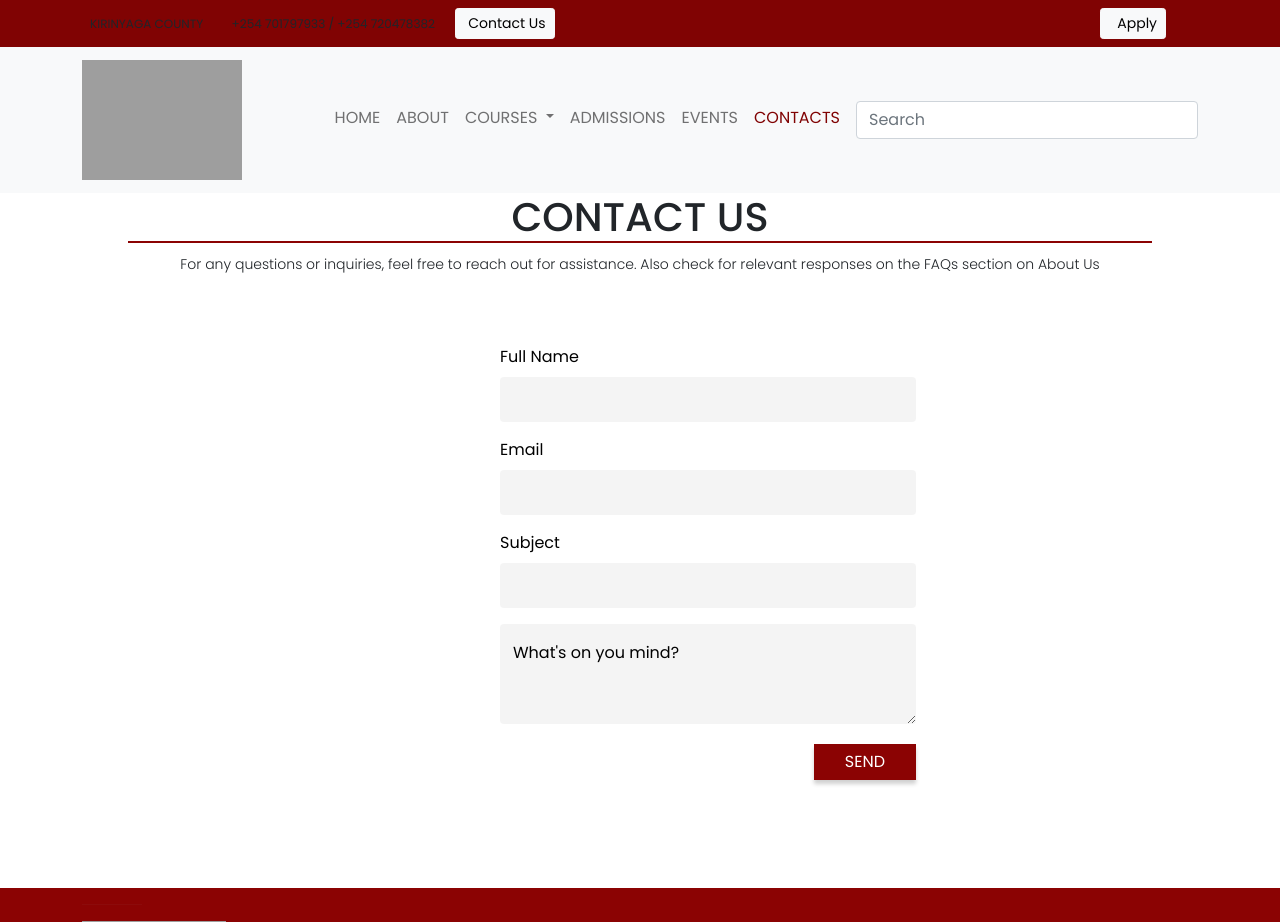
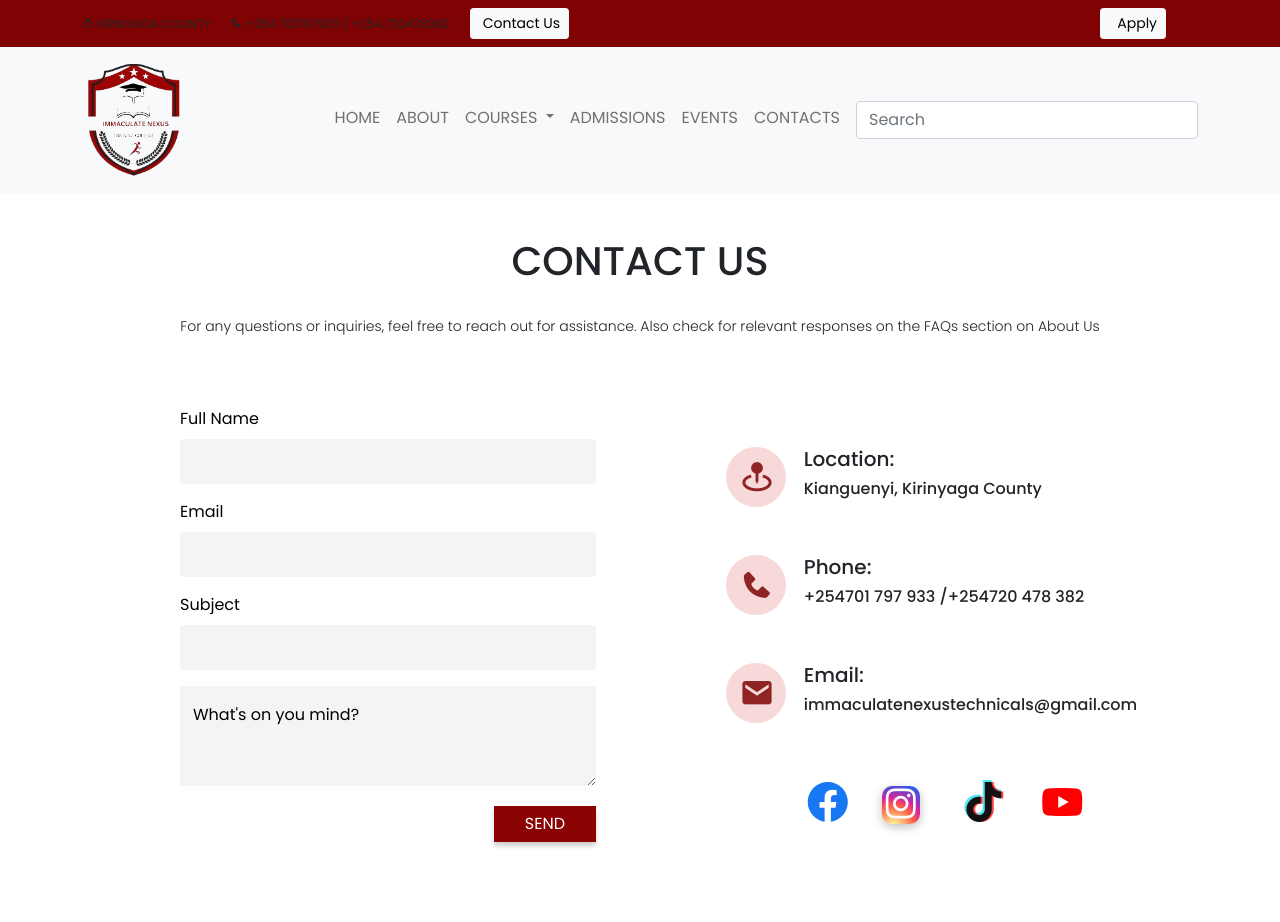
Before and after one commit to JanetKabiru/immacuate-nexus, a Django app: page /contacts in a window 1280 px wide. Shown: the top 922 px of the page. Run offline with Django 5.2, Linux system fonts and the light colour scheme; grey boxes are pictures that could not be loaded.

Commit message:
Update as at 13-5-2024

```diff
--- a/immaculate/templates/contacts.html
+++ b/immaculate/templates/contacts.html
@@ -1,102 +1,10 @@
-<!doctype html>
-<html lang="en">
-
-<head>
-  <!-- Required meta tags -->
-  <meta charset="utf-8">
-  <meta name="viewport" content="width=device-width, initial-scale=1">
-  <title>IMMACULATE NEXUS TRAINING COLLEGE</title>
-
-  <!-- ---css--- -->
-  <link rel="stylesheet" href="INTC.css">
-
-  <!-- --google font-- -->
-  <link rel="preconnect" href="https://fonts.googleapis.com">
-  <link rel="preconnect" href="https://fonts.gstatic.com" crossorigin>
-  <link
-    href="https://fonts.googleapis.com/css2?family=Poppins:ital,wght@0,100;0,200;0,300;0,400;0,500;0,600;0,700;0,800;0,900;1,100;1,200;1,300;1,400;1,500;1,600;1,700;1,800;1,900&display=swap"
-    rel="stylesheet">
-
-  <!-- Bootstrap 5 -->
-  <link href="https://cdn.jsdelivr.net/npm/bootstrap@5.0.2/dist/css/bootstrap.min.css" rel="stylesheet"
-    integrity="sha384-EVSTQN3/azprG1Anm3QDgpJLIm9Nao0Yz1ztcQTwFspd3yD65VohhpuuCOmLASjC" crossorigin="anonymous">
-    <link rel="stylesheet" href="https://stackpath.bootstrapcdn.com/font-awesome/4.7.0/css/font-awesome.min.css">
-
-  <!-- ---description check links--- -->
-  <link href="https://cdn.jsdelivr.net/npm/bootstrap@1.5.0/font/bootstrap-icons.css">
-
-  <!-- ---boxicon link-- -->
-  <link rel="stylesheet" href="https://unpkg.com/boxicons@latest/css/boxicons.min.css">
-</head>
-
-<body>
-  <header>
-    <div id="topbar" class="primary-color align-items-center pt-2 pb-2 text-dark
-      d-none d-lg-flex">
-      <div class="container">
-        <div class="row left-info">
-          <div class="col-lg-8 text-start">
-            <span class="top-header-span me-3 pt-2"> <i class="bi bi-geo-alt-fill mx-1"></i> KIRINYAGA COUNTY</span>
-            <span class="me-3 top-header-span"> <i class="bi bi-telephone-alt-fill mx-1"></i> +254 701797933 / +254
-              720478382</span>
-            <span><a href="" class="me-3"><button class="btn btn-light btn-sm top-header-span"><i
-                    class="bi bi-telephone-fill me-1"></i>Contact Us</button></a></span>
-          </div>
-          <div class="col-lg-4 text-center col-sm-6 text-lg-end">
-            <a href="" class="me-3"> <button class="btn btn-light btn-sm top-header-span"><i
-                  class="bi bi-telephone-fill mx-1"></i> Apply</button></a>
-            <a href="" class="text-white me-3 fw-bold"><i class="bi bi-download"></i></a>
-          </div>
-        </div>
-      </div>
-
-    </div>
-  </header>
-
-  <nav class="navbar navbar-expand-lg navbar-light bg-light">
-    <div class="container">
-      <a class="navbar-brand" href="#"><img height="120px" src="INTC IMAGES/logo.png" alt=""></a>
-      <button class="navbar-toggler" type="button" data-bs-toggle="collapse" data-bs-target="#navbarSupportedContent"
-        aria-controls="navbarSupportedContent" aria-expanded="false" aria-label="Toggle navigation">
-        <span class="navbar-toggler-icon"></span>
-      </button>
-      <div class="collapse navbar-collapse" id="navbarSupportedContent">
-        <ul class="navbar-nav ms-auto mb-1 mb-lg-0 text-uppercase">
-          <li class="nav-item">
-            <a class="nav-link" aria-current="page" href="home.html">Home</a>
-          </li>
-          <li class="nav-item">
-            <a class="nav-link" href="ABOUT.html">About</a>
-          </li>
-          <li class="nav-item dropdown">
-            <a class="nav-link dropdown-toggle" href="COURSES.html" role="button" data-bs-toggle="dropdown" aria-expanded="false">
-              Courses
-            </a>
-            <ul class="dropdown-menu">
-              <li><a class="dropdown-item" href="#">Diploma Courses</a></li>
-              <li><a class="dropdown-item" href="#">Certificate Courses</a></li>
-              <li><a class="dropdown-item" href="#">Artisan Courses</a></li>
-            </ul>
-          </li>
-          <li class="nav-item">
-            <a class="nav-link" href="ADMISSIONS.html">Admissions</a>
-          </li>
-          <li class="nav-item">
-            <a class="nav-link" href="EVENTS.html">Events</a>
-          </li>
-          <li class="nav-item">
-            <a class="nav-link active" href="#">Contacts</a>
-          </li>
-        </ul>
-        <form class="d-flex" role="search">
-          <input class="form-control ms-2" type="search" placeholder="Search" aria-label="Search">
-        </form>
-      </div>
-    </div>
-  </nav>
-
+{% extends 'base.html' %}
+{% load static %}
+{% block content %}
+{% include 'navbar.html' %}
   <section class="contactholder">
    <div class="contact">
+    <br />
     <h1>CONTACT US</h1>
     <p>For any questions or inquiries, feel free to reach out for assistance.
       Also check for relevant responses on the FAQs section on
@@ -130,73 +38,88 @@
           </div>
         </div>
       </div>
-  </section>
-
-
-
-
-
-
-
-  <!-- --footer-- -->
-  <footer class="mt-5 pb-5">
-    <div class="container">
-      <div class="row">
-        <div class="col-md-4">
-          <hr style="width: 60px; background-color: #8e2424;">
-          <img src="INTC IMAGES/IMMACULACULATE NEXUS (1).jpg" width="40.5%" height="62%" alt=""> <br><br>
-          <div class="icons">
-            <a href="#"><i class="bx bxl-facebook-circle"></i></a>
-            <a href="#"><i class='bx bxl-instagram-alt' ></i></a>
-            <a href="#"><i class='bx bxl-tiktok' ></i></a>
-            <a href="#"><i class="bx bxl-youtube"></i></a>
+      <div class="col-md-6">
+        <div class="container" style="width: 80%;">
+          <div class="row" style="margin-top: 100px;">
+            <div class="col-md-2" >
+              <div class="container" style="font-size: 35px; color: #8e2424; background: #f7d9d9;border-radius: 50%; height: 60px;width: 60px;">
+                <i class='bx bxs-map-pin' style="margin-top: 12px; margin-left: -10px;"></i>
+              </div>
+            </div>
+            <div class="col-md-10">
+              <h5>Location:</h5>
+              <h6>Kianguenyi, Kirinyaga County</h6>
+            </div>
+          </div>
+          <br /> <br />
+          <div class="row">
+            <div class="col-md-2">
+              <div class="container" style="font-size: 35px; color: #8e2424; background: #f7d9d9;border-radius: 50%; height: 60px;width: 60px;">
+                <i class='bx bxs-phone' style="margin-top: 12px; margin-left: -10px;"></i>
+              </div>
+            </div>
+            <div class="col-md-10">
+              <h5>Phone:</h5>
+              <h6>+254701 797 933 /+254720 478 382 </h6>
+            </div>
+          </div>
+          <br /> <br />
+          <div class="row">
+            <div class="col-md-2">
+              <div class="container" style="font-size: 35px; color: #8e2424; background: #f7d9d9;border-radius: 50%; height: 60px;width: 60px;">
+                <i class='bx bxs-envelope'style="margin-top: 12px; margin-left: -10px;"></i>
+              </div>
+            </div>
+            <div class="col-md-10">
+              <h5>Email:</h5>
+              <h6>immaculatenexustechnicals@gmail.com</h6>
+            </div>
+          </div>
+          <br /> <br />
+          <div class="icons row" style="font-size: 48px; text-decoration: none;">
+            <div class="col-2"></div>
+            <div class="col">
+              <a href="https://web.facebook.com/profile.php?id=61559038852920" target="_blank" style="color:#1877F2;"><i class="bx bxl-facebook-circle"></i></a></div>
+            <div class="col">
+              <a href="https://www.instagram.com/immaculate.nexus.college/" target="_blank"></a><span class="instagram"><span class="fa fa-instagram"></span></span></a>
+            </div>
+            <div class="col">
+              <a href="https://www.tiktok.com/@immaculatenexustcollege" target="_blank"></a><i class='bx bxl-tiktok' ></i></a>
+            </div>
+            <div class="col">
+              <a href="https://www.youtube.com/@ImmaculateNexusTrainingCollege" target="_blank"></a><i class="bx bxl-youtube" style="color:#FF0000;"></i></a>
+            </div>
+            <div class="col-2"></div>
           </div>
         </div>
-         <div class="col-md-4">
-          <br> <br> <h4>Links</h4>
-          <li><a href="#">Home</a></li>
-          <li><a href="#">About</a></li>
-          <li><a href="#">Courses</a></li>
-          <li><a href="#">Admission</a></li>
-          <li><a href="#">Events</a></li>
-         </div>
-         <div class="col-md-4">
-            <h4></h4>
-            <br> <br> <li><a href="#">Application letter</a></li>
-            <li><a href="#">Map</a></li>
-            <li><a href="#">Contact Us</a></li>
-            <li><a href="#">Blog</a></li>
-            <li><a href="#">FAQs</a></li>
-          </div>
+
       </div>
     </div>
-  </footer>
-
-  <!-- <footer class="mt-5 pb-5">
+    <style>
+      .bxl-tiktok {
+        color: #111111;
+        filter: drop-shadow(2px 0px 0px #FD3E3E) drop-shadow(-2px -2px 0px #4DE8F4);
+      }
+      .instagram {
+          display: inline-block;
+          width: 38px;
+          height: 38px;
+          text-align: center;
+          border-radius: 10px;
+          color: #fff;
+          font-size: 35px;
+          line-height: 35px;
+          vertical-align: middle;
+          margin-top: -10px;
+          background: #d6249f;
+          background: radial-gradient(circle at 30% 107%, #fdf497 0%, #fdf497 5%, #fd5949 45%,#d6249f 60%,#285AEB 90%);
+          box-shadow: 0px 3px 10px rgba(0,0,0,.25);
+        }
+    </style>
+    <br>
     <div class="container">
-    <div class="row">
-      <div class="col">
-        <p>Immaculate Nexus Training College is a <br>
-          prestigious institution dedicated to  <br>
-          providing exceptional educational  <br>
-          opportunities. Nestled in a serene  <br>
-          campus, our college offers a  <br>
-          transformative learning experience  <br>
-          that prepares students for <br>
-          a bright future. <br>
-          </p>
-      </div>
+      <iframe src="https://www.google.com/maps/embed?pb=!1m18!1m12!1m3!1d3989.6937128777167!2d37.29066757496469!3d-0.4528289995427291!2m3!1f0!2f0!3f0!3m2!1i1024!2i768!4f13.1!3m3!1m2!1s0x18287f81514be303%3A0xcfa446d188180fff!2sImmaculate%20Nexus%20Training%20College!5e0!3m2!1sen!2ske!4v1715525305180!5m2!1sen!2ske" width="100%" height="550" style="border:0;" allowfullscreen="" loading="lazy" referrerpolicy="no-referrer-when-downgrade"></iframe>
     </div>
-    </div>
-  </footer> -->
-
-
-
-  <!-- Bootstrap JAVASCRIPT -->
-  <script src="https://cdn.jsdelivr.net/npm/bootstrap@5.0.2/dist/js/bootstrap.bundle.min.js"
-    integrity="sha384-MrcW6ZMFYlzcLA8Nl+NtUVF0sA7MsXsP1UyJoMp4YLEuNSfAP+JcXn/tWtIaxVXM"
-    crossorigin="anonymous"></script>
-
-</body>
-
-</html>
+  </section>
+{% include 'footer.html' %}
+{% endblock %}
--- a/immaculate/templates/footer.html
+++ b/immaculate/templates/footer.html
@@ -15,11 +15,11 @@
         </div>
          <div class="col-md-4">
           <br> <br> <h4>Links</h4>
-          <li><a href="#">Home</a></li>
-          <li><a href="#">About</a></li>
-          <li><a href="#">Courses</a></li>
-          <li><a href="#">Admission</a></li>
-          <li><a href="#">Events</a></li>
+          <li><a href="{% url 'home' %}">Home</a></li>
+          <li><a href="{% url 'about' %}">About</a></li>
+          <li><a href="{% url 'courses' %}">Courses</a></li>
+          <li><a href="{% url 'admissions' %}">Admission</a></li>
+          <li><a href="{% url 'events' %}">Events</a></li>
          </div>
          <div class="col-md-4">
             <h4></h4>
--- a/immaculate/templates/navbar.html
+++ b/immaculate/templates/navbar.html
@@ -5,8 +5,8 @@
       <div class="container">
         <div class="row left-info">
           <div class="col-lg-8 text-start">
-            <span class="top-header-span me-3 pt-2"> <i class="bi bi-geo-alt-fill mx-1"></i> KIRINYAGA COUNTY</span>
-            <span class="me-3 top-header-span"> <i class="bi bi-telephone-alt-fill mx-1"></i> +254 701797933 / +254
+            <span class="top-header-span me-3 pt-2"> <i class='bx bxs-map-pin' ></i></i> KIRINYAGA COUNTY</span>
+            <span class="me-3 top-header-span"> <i class='bx bxs-phone'></i></i> +254 701797933 / +254
               720478382</span>
             <span><a href="" class="me-3"><button class="btn btn-light btn-sm top-header-span"><i
                     class="bi bi-telephone-fill me-1"></i>Contact Us</button></a></span>
--- a/static/css/INTC.css
+++ b/static/css/INTC.css
@@ -310,10 +310,10 @@
 /* contact page */
 
 .contact h1 {
-  margin: 0 auto;
+  margin: 20px auto;
   width: 80%; /* adjust the width as needed */
   text-align: center;
-  border-bottom: 2px solid #8b0303;
+  /* border-bottom: 2px solid #8b0303; */
 }
 
 .contact p {
@@ -337,7 +337,7 @@
 }
 
 .contact-col {
-  width: 80%;
+  width: 60%;
   margin: 0 auto;
 }
 
--- /dev/null
+++ b/virtual/pyvenv.cfg
@@ -0,0 +1,3 @@
+home = /usr/bin
+include-system-site-packages = false
+version = 3.10.12
```
Also changed, not shown: 14 other files.
